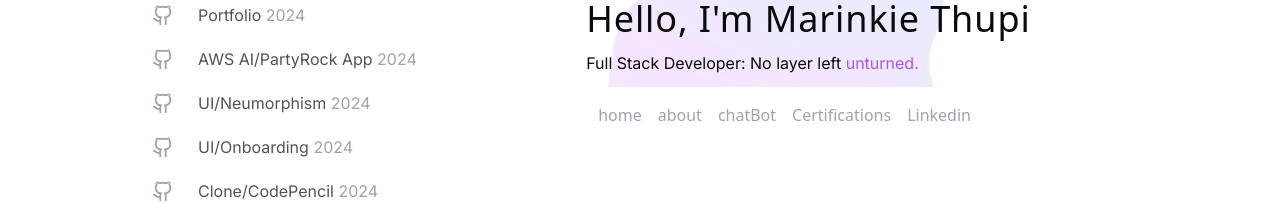
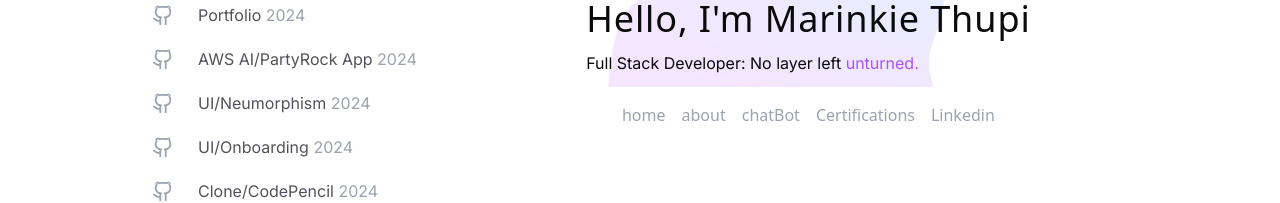
Before and after one commit to Marinkiet/Portfolio123, a Next.js app: page / in a window 1280 px wide. Shown: the part 137-340 px from the top of the page. Built offline with nearby package versions, Linux system fonts and the light colour scheme.

Commit message:
Fix: removed mx-auto class

```diff
--- a/src/components/Navbar.tsx
+++ b/src/components/Navbar.tsx
@@ -3,14 +3,13 @@ import Link from "next/link";
 export default function Navbar (){
     return (
         <header className=" bg-background sticky">
-            <div className="max-w-3xl mx-auto flex flex-wrap gap-3 px-3 py-4">
+            <div className="max-w-3xl flex flex-wrap gap-2 px-3 py-4 items-center justify-center">
                <nav className="space-x-4 font-sans text-gray-400">
                 <Link className="hover:text-purple-400 hover:cursor-pointer" href="/">home</Link>
                 <Link className="hover:text-purple-400 hover:cursor-pointer" href="/about">about</Link>
                 <Link className="hover:text-purple-400 hover:cursor-pointer" href="/chat">chatBot</Link>
                 <Link className="hover:text-yellow-500 hover:cursor-pointer"  href="/certifications">Certifications</Link>
                 <Link className="hover:text-blue-400 hover:cursor-pointer" target="_blank" href="https://www.linkedin.com/in/marinkie-thupi/">Linkedin</Link>
-
                </nav>
             </div>
         </header>
```
